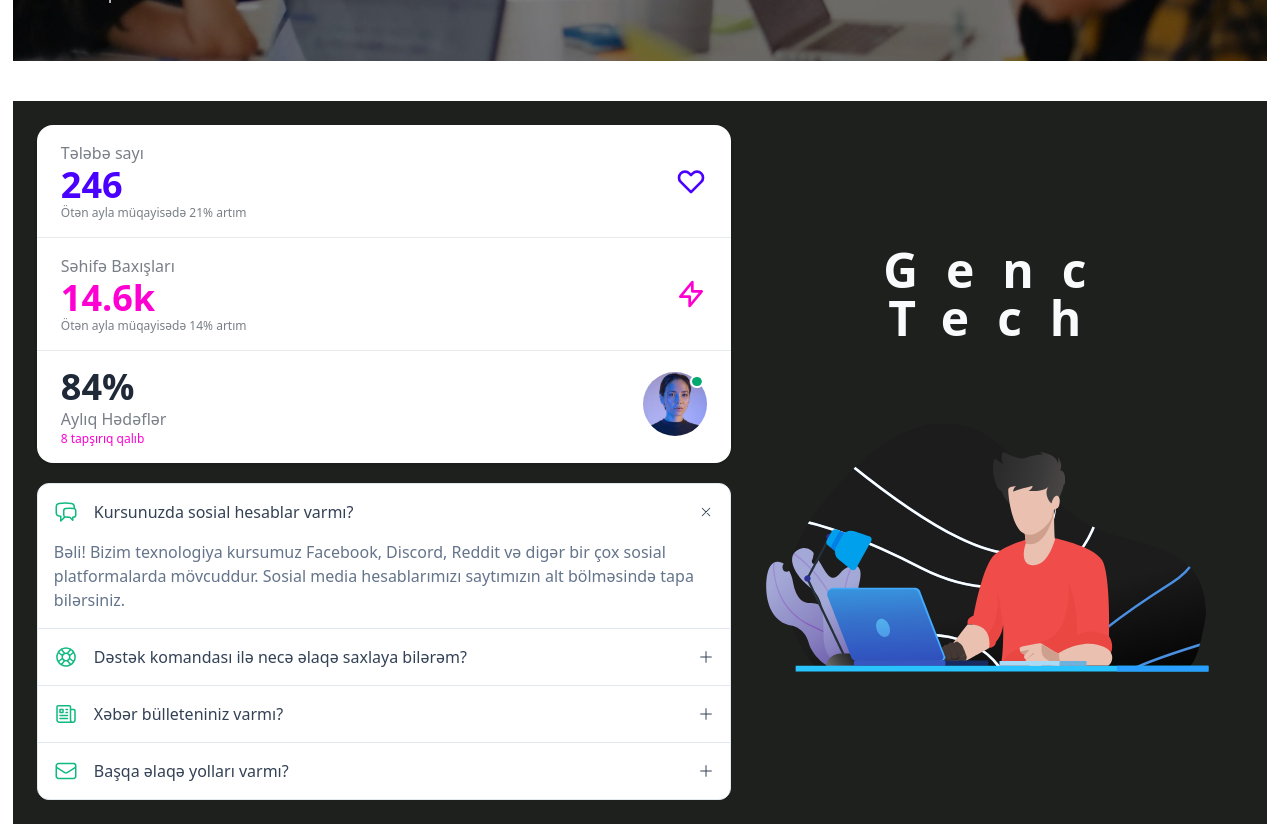
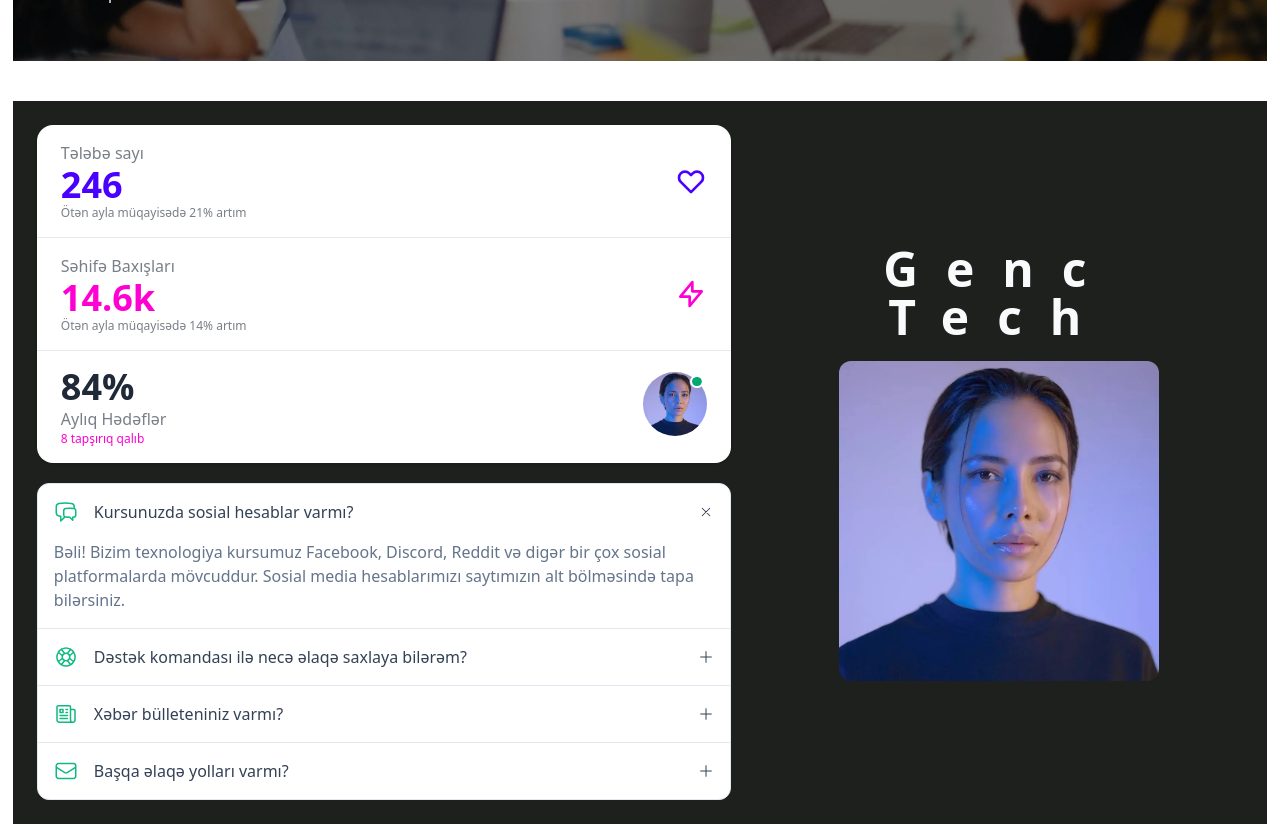
Before and after one commit to Ahliman-sl/genctech, a React (Vite) app: page / in a window 1280 px wide. Shown: the part 1620-2446 px from the top of the page. Built offline with nearby package versions, Linux system fonts and the light colour scheme.

Commit message:
Fixed bugs

```diff
--- a/src/components/common/CourseStatistic.jsx
+++ b/src/components/common/CourseStatistic.jsx
@@ -1,9 +1,10 @@
-import { Suspense, lazy } from "react";
+import { Suspense } from "react";
 import Statics from "./Statics";
 import Accordion from "./Accordion";
+import statisticProfileImage from "../../assets/statisticProfileImage.webp";
 
-const Lottie = lazy(() => import("lottie-react"));
-import animationData from "../../assets/Animation - 1718042257297.json";
+// const Lottie = lazy(() => import("lottie-react"));
+// import animationData from "../../assets/Animation - 1718042257297.json";
 
 function CourseStatistic() {
   return (
@@ -14,14 +15,15 @@ function CourseStatistic() {
             <Statics />
             <Accordion />
           </div>
-          <div className="col-span-4 lg:col-span-5 flex flex-col items-center justify-center">
+          <div className="col-span-4 lg:col-span-5 gap-5 flex flex-col items-center justify-center">
             <h1 className="text-2xl lg:text-5xl font-bold text-slate-50 text-center tracking-[1.75rem]">
               Genc Tech
             </h1>
             <Suspense fallback={<div>Loading animation...</div>}>
-              <Lottie
-                animationData={animationData}
-                className="w-[14rem] md:w-auto"
+              <img
+                src={statisticProfileImage}
+                className="w-[20rem] h-[20rem] object-cover rounded-xl"
+                alt="profilImage"
               />
             </Suspense>
           </div>
```
